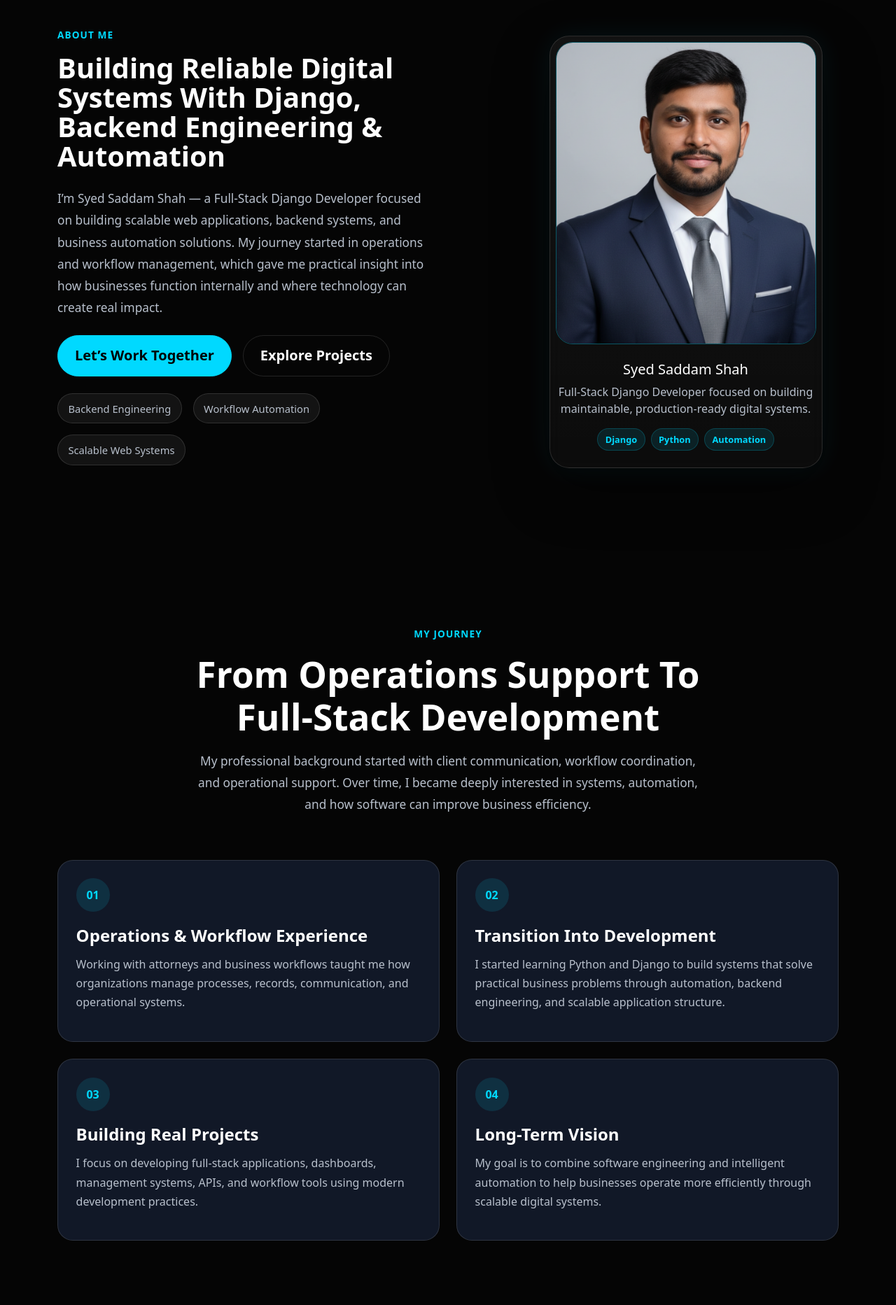
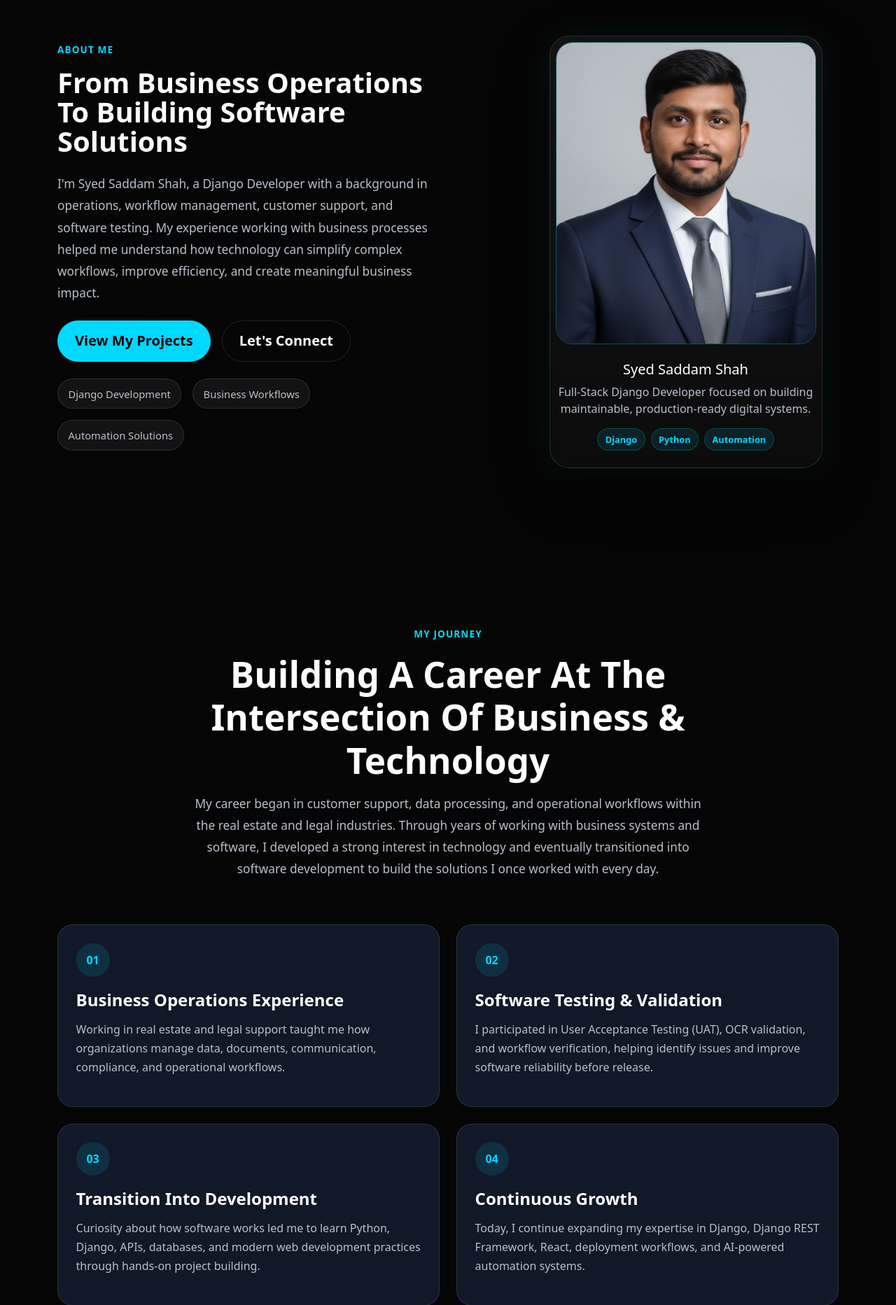
Before and after one commit to SaddamShah92/my_developer-portfolio-cms, a Django app: template templates/about.html in a window 1280 px wide. Shown: the part 85-1950 px from the top of the page at 70% size. Run offline with Django 3.2, Linux system fonts and the light colour scheme; the template is opened without the code that fills it, so the values that code supplies are empty; some libraries are stand-ins or nearby versions.

Commit message:
updated about page: update the content

```diff
--- a/templates/about.html
+++ b/templates/about.html
@@ -14,36 +14,36 @@
 
             <!-- LEFT CONTENT -->
             <div class="col-lg-6">
-
 <p class="hero-label mb-3">
     About Me
 </p>
 
 <h1 class="hero-title mb-4">
-                    Building Reliable Digital Systems With Django, Backend Engineering & Automation
+    From Business Operations To Building Software Solutions
 </h1>
 
 <p class="hero-description mb-4">
-                    I’m Syed Saddam Shah — a Full-Stack Django Developer focused on building scalable web applications,
-                    backend systems, and business automation solutions.
-                    My journey started in operations and workflow management, which gave me practical insight into
-                    how businesses function internally and where technology can create real impact.
+    I'm Syed Saddam Shah, a Django Developer with a background in operations, workflow management, customer support, and software testing. My experience working with business processes helped me understand how technology can simplify complex workflows, improve efficiency, and create meaningful business impact.
 </p>
 
 <div class="d-flex flex-wrap gap-3 mb-4">
-                    <a href="/contact/" class="btn btn-primary-custom btn-lg">
-                        Let’s Work Together
+
+    <a href="/projects/" class="btn btn-primary-custom btn-lg">
+        View My Projects
     </a>
 
-                    <a href="/projects/" class="btn btn-outline-custom btn-lg">
-                        Explore Projects
+    <a href="/contact/" class="btn btn-outline-custom btn-lg">
+        Let's Connect
     </a>
+
 </div>
 
 <div class="hero-highlights d-flex flex-wrap gap-3">
-                    <span>Backend Engineering</span>
-                    <span>Workflow Automation</span>
-                    <span>Scalable Web Systems</span>
+
+    <span>Django Development</span>
+    <span>Business Workflows</span>
+    <span>Automation Solutions</span>
+
 </div>
 
             </div>
@@ -102,14 +102,11 @@
 </p>
 
 <h2 class="section-title">
-                    From Operations Support To Full-Stack Development
+    Building A Career At The Intersection Of Business & Technology
 </h2>
 
 <p class="section-description">
-                    My professional background started with client communication,
-                    workflow coordination, and operational support.
-                    Over time, I became deeply interested in systems, automation,
-                    and how software can improve business efficiency.
+    My career began in customer support, data processing, and operational workflows within the real estate and legal industries. Through years of working with business systems and software, I developed a strong interest in technology and eventually transitioned into software development to build the solutions I once worked with every day.
 </p>
 
             </div>
@@ -124,12 +121,10 @@
                         01
                     </div>
 
-                    <h4>Operations & Workflow Experience</h4>
+                 <h4>Business Operations Experience</h4>
 
 <p>
-                        Working with attorneys and business workflows taught me
-                        how organizations manage processes, records, communication,
-                        and operational systems.
+Working in real estate and legal support taught me how organizations manage data, documents, communication, compliance, and operational workflows.
 </p>
 
                 </div>
@@ -141,13 +136,10 @@
                     <div class="feature-icon">
                         02
                     </div>
-
-                    <h4>Transition Into Development</h4>
+<h4>Software Testing & Validation</h4>
 
 <p>
-                        I started learning Python and Django to build systems
-                        that solve practical business problems through automation,
-                        backend engineering, and scalable application structure.
+I participated in User Acceptance Testing (UAT), OCR validation, and workflow verification, helping identify issues and improve software reliability before release.
 </p>
 
                 </div>
@@ -160,12 +152,10 @@
                         03
                     </div>
 
-                    <h4>Building Real Projects</h4>
+                  <h4>Transition Into Development</h4>
 
 <p>
-                        I focus on developing full-stack applications, dashboards,
-                        management systems, APIs, and workflow tools using
-                        modern development practices.
+Curiosity about how software works led me to learn Python, Django, APIs, databases, and modern web development practices through hands-on project building.
 </p>
 
                 </div>
@@ -178,12 +168,10 @@
                         04
                     </div>
 
-                    <h4>Long-Term Vision</h4>
+                   <h4>Continuous Growth</h4>
 
 <p>
-                        My goal is to combine software engineering and intelligent
-                        automation to help businesses operate more efficiently
-                        through scalable digital systems.
+Today, I continue expanding my expertise in Django, Django REST Framework, React, deployment workflows, and AI-powered automation systems.
 </p>
 
                 </div>
@@ -213,9 +201,7 @@
                 </h2>
 
                <p class="section-description">
-                    I believe software should be practical, maintainable,
-                    scalable, and aligned with real business needs.
-                    My focus is not just writing code — but building useful systems.
+    My approach to development is shaped by both technical learning and real-world business experience. I focus on building solutions that are practical, maintainable, and aligned with user needs.
 </p>
 
             </div>
@@ -227,24 +213,10 @@
                     <div class="col-md-6">
                         <div class="why-card h-100">
 
-                            <h4>Clean Architecture</h4>
+                           <h4>Practical Solutions</h4>
 
 <p>
-                                Building structured Django applications
-                                with maintainable code and scalable organization.
-                            </p>
-
-                        </div>
-                    </div>
-
-                    <div class="col-md-6">
-                        <div class="why-card h-100">
-
-                            <h4>Business-Focused Thinking</h4>
-
-                            <p>
-                                Every feature should solve a real problem
-                                and improve operational efficiency.
+Technology should solve real problems, improve workflows, and create measurable value.
 </p>
 
                         </div>
@@ -256,8 +228,7 @@
                            <h4>Continuous Learning</h4>
 
 <p>
-                                Technology evolves constantly,
-                                and I stay committed to improving my skills.
+The technology landscape evolves quickly, and I remain committed to improving my skills every day.
 </p>
 
                         </div>
@@ -266,11 +237,22 @@
                     <div class="col-md-6">
                         <div class="why-card h-100">
 
-                            <h4>Reliable Development</h4>
+                          <h4>Clean Development</h4>
 
 <p>
-                                I focus on stable systems,
-                                clear workflows, and production-ready implementation.
+I believe maintainable code, clear architecture, and thoughtful planning lead to better software.
+</p>
+
+                        </div>
+                    </div>
+
+                    <div class="col-md-6">
+                        <div class="why-card h-100">
+
+                            <h4>Long-Term Thinking</h4>
+
+<p>
+I focus on building systems that can grow, adapt, and continue providing value over time.
 </p>
 
                         </div>
@@ -294,14 +276,17 @@
         <div class="row justify-content-center text-center mb-5">
 
             <div class="col-lg-8">
-
 <p class="section-label">
     Technical Expertise
 </p>
 
 <h2 class="section-title">
-                    Technologies & Areas Of Focus
+    Technologies I Use To Build Modern Applications
 </h2>
+
+<p class="section-description">
+    My technical focus is centered around Python, Django, backend development, REST APIs, database systems, and modern web technologies. I continue expanding my knowledge through hands-on projects and real-world problem solving.
+</p>
 
             </div>
 
@@ -312,14 +297,14 @@
             <div class="col-lg-3 col-md-6">
                 <div class="skill-card h-100">
 
-                    <h4>Backend Engineering</h4>
+                  <h4>Backend Development</h4>
 
 <ul>
     <li>Python</li>
     <li>Django</li>
-                        <li>Django ORM</li>
+    <li>Django REST Framework</li>
     <li>REST APIs</li>
-                        <li>Authentication</li>
+    <li>Authentication Systems</li>
 </ul>
 
                 </div>
@@ -329,13 +314,14 @@
                 <div class="skill-card h-100">
 
                     <h4>Database Systems</h4>
+<h4>Database Technologies</h4>
 
 <ul>
     <li>PostgreSQL</li>
     <li>MySQL</li>
     <li>SQLite</li>
-                        <li>Data Modeling</li>
-                        <li>Query Optimization</li>
+    <li>Django ORM</li>
+    <li>Database Design</li>
 </ul>
 
                 </div>
@@ -344,14 +330,14 @@
             <div class="col-lg-3 col-md-6">
                 <div class="skill-card h-100">
 
-                    <h4>Frontend Development</h4>
+                    <h4>Frontend Technologies</h4>
 
 <ul>
     <li>HTML5</li>
     <li>CSS3</li>
     <li>Bootstrap 5</li>
     <li>JavaScript</li>
-                        <li>Responsive Design</li>
+    <li>React</li>
 </ul>
 
                 </div>
@@ -364,12 +350,11 @@
 
 <ul>
     <li>Git & GitHub</li>
-                        <li>Deployment Basics</li>
-                        <li>Environment Setup</li>
-                        <li>Automation Tools</li>
-                        <li>System Planning</li>
+    <li>Docker Basics</li>
+    <li>AWS Basics</li>
+    <li>N8N Automation</li>
+    <li>Deployment Learning</li>
 </ul>
-
                 </div>
             </div>
 
@@ -390,11 +375,11 @@
                <div class="why-card">
 
     <h2 class="display-5 fw-bold text-white mb-2">
-                        10+
+        4+
     </h2>
 
     <p class="mb-0">
-                        Projects Built
+        Portfolio Projects
     </p>
 
 </div>
@@ -404,11 +389,11 @@
                 <div class="why-card">
 
     <h2 class="display-5 fw-bold text-white mb-2">
-                        3+
+        5+
     </h2>
 
     <p class="mb-0">
-                        Core Technologies
+        Years Professional Experience
     </p>
 
 </div>
@@ -418,11 +403,11 @@
                 <div class="why-card">
 
     <h2 class="display-5 fw-bold text-white mb-2">
-                        100%
+        Django
     </h2>
 
     <p class="mb-0">
-                        Learning Commitment
+        Primary Framework
     </p>
 
 </div>
@@ -432,11 +417,11 @@
                 <div class="why-card">
 
     <h2 class="display-5 fw-bold text-white mb-2">
-                        24/7
+        DRF
     </h2>
 
     <p class="mb-0">
-                        Growth Mindset
+        API Development
     </p>
 
 </div>
@@ -458,16 +443,15 @@
             <div class="col-lg-8">
 
              <p class="section-label">
-                    Work Process
+    Development Process
 </p>
 
 <h2 class="section-title">
-                    How I Approach Development
+    How I Approach Every Project
 </h2>
 
 <p class="section-description">
-                    My workflow focuses on planning, structure,
-                    maintainability, and practical business implementation.
+    Whether I'm building a portfolio project or solving a business problem, I follow a structured process focused on clarity, maintainability, and continuous improvement.
 </p>
 
             </div>
@@ -483,11 +467,10 @@
                         01
                     </div>
 
-                    <h4>Understand The Problem</h4>
+                    <h4>Understand Requirements</h4>
 
 <p>
-                        Analyze business requirements,
-                        workflows, and technical needs carefully.
+Learn the business goals, user needs, and technical requirements before writing code.
 </p>
 
                 </div>
@@ -500,11 +483,10 @@
                         02
                     </div>
 
-                    <h4>Plan The Structure</h4>
+                   <h4>Plan The Solution</h4>
 
 <p>
-                        Design scalable architecture,
-                        database models, and application flow.
+Design the application structure, database models, and development approach.
 </p>
 
                 </div>
@@ -517,11 +499,10 @@
                         03
                     </div>
 
-                    <h4>Build & Optimize</h4>
+                    <h4>Build & Test</h4>
 
 <p>
-                        Develop maintainable features
-                        with performance and usability in mind.
+Develop features using clean code practices and validate functionality through testing.
 </p>
 
                 </div>
@@ -534,11 +515,10 @@
                         04
                     </div>
 
-                    <h4>Deploy & Improve</h4>
+                   <h4>Improve & Maintain</h4>
 
 <p>
-                        Prepare projects for production,
-                        testing, optimization, and long-term growth.
+Refine the application, fix issues, and continue improving performance and usability.
 </p>
 
                 </div>
@@ -564,13 +544,11 @@
 </p>
 
 <h2 class="section-title">
-                    Continuously Improving My Technical Skills
+    Building Skills For The Future
 </h2>
 
 <p class="section-description">
-                    I actively invest time in improving my backend engineering,
-                    automation workflows, deployment knowledge, and scalable
-                    application architecture.
+    My goal is to become a highly capable backend developer while expanding into full-stack development and AI-powered automation solutions.
 </p>
 
             </div>
@@ -581,11 +559,10 @@
 
                     <div class="col-md-6">
                         <div class="feature-card h-100">
-
 <h4>Advanced Django</h4>
 
 <p>
-                                Building larger and more scalable Django applications.
+Building larger applications with better architecture, scalability, and maintainability.
 </p>
 
                         </div>
@@ -597,7 +574,19 @@
                            <h4>Django REST Framework</h4>
 
 <p>
-                                Developing secure APIs and backend integrations.
+Developing secure APIs and improving backend integration skills.
+</p>
+
+                        </div>
+                    </div>
+
+                    <div class="col-md-6">
+                        <div class="feature-card h-100">
+
+                           <h4>React Integration</h4>
+
+<p>
+Strengthening frontend knowledge to build complete full-stack applications.
 </p>
 
                         </div>
@@ -609,19 +598,7 @@
                             <h4>AI Automation</h4>
 
 <p>
-                                Exploring intelligent workflows and automation systems.
-                            </p>
-
-                        </div>
-                    </div>
-
-                    <div class="col-md-6">
-                        <div class="feature-card h-100">
-
-                            <h4>Deployment & DevOps</h4>
-
-                            <p>
-                                Learning production environments and deployment workflows.
+Exploring N8N, APIs, workflow automation, and AI-powered business solutions.
 </p>
 
                         </div>
@@ -645,23 +622,21 @@
        <div class="cta-box text-center">
 
     <p class="section-label">
-                Let’s Build Something Valuable
+        Let's Connect
     </p>
 
     <h2>
-                Looking For A Django Developer?
+        Open To Opportunities & Meaningful Collaborations
     </h2>
 
     <p>
-                I’m available for Django development,
-                backend systems, business automation,
-                and scalable web application projects.
+        I'm actively building my development career and always interested in discussing projects, learning opportunities, freelance work, and professional connections.
     </p>
 
     <div class="d-flex flex-wrap justify-content-center gap-3 mt-4">
 
         <a href="/contact/" class="btn btn-primary-custom btn-lg">
-                    Hire Me
+            Contact Me
         </a>
 
         <a href="/projects/" class="btn btn-outline-custom btn-lg">
@@ -673,6 +648,8 @@
 </div>
 
         </div>
+
+    </div>
 </section>
 
 
```
Also changed, not shown: templates/home.html (+118 -251 lines). Lines whose indentation alone changed are shown as unchanged.
